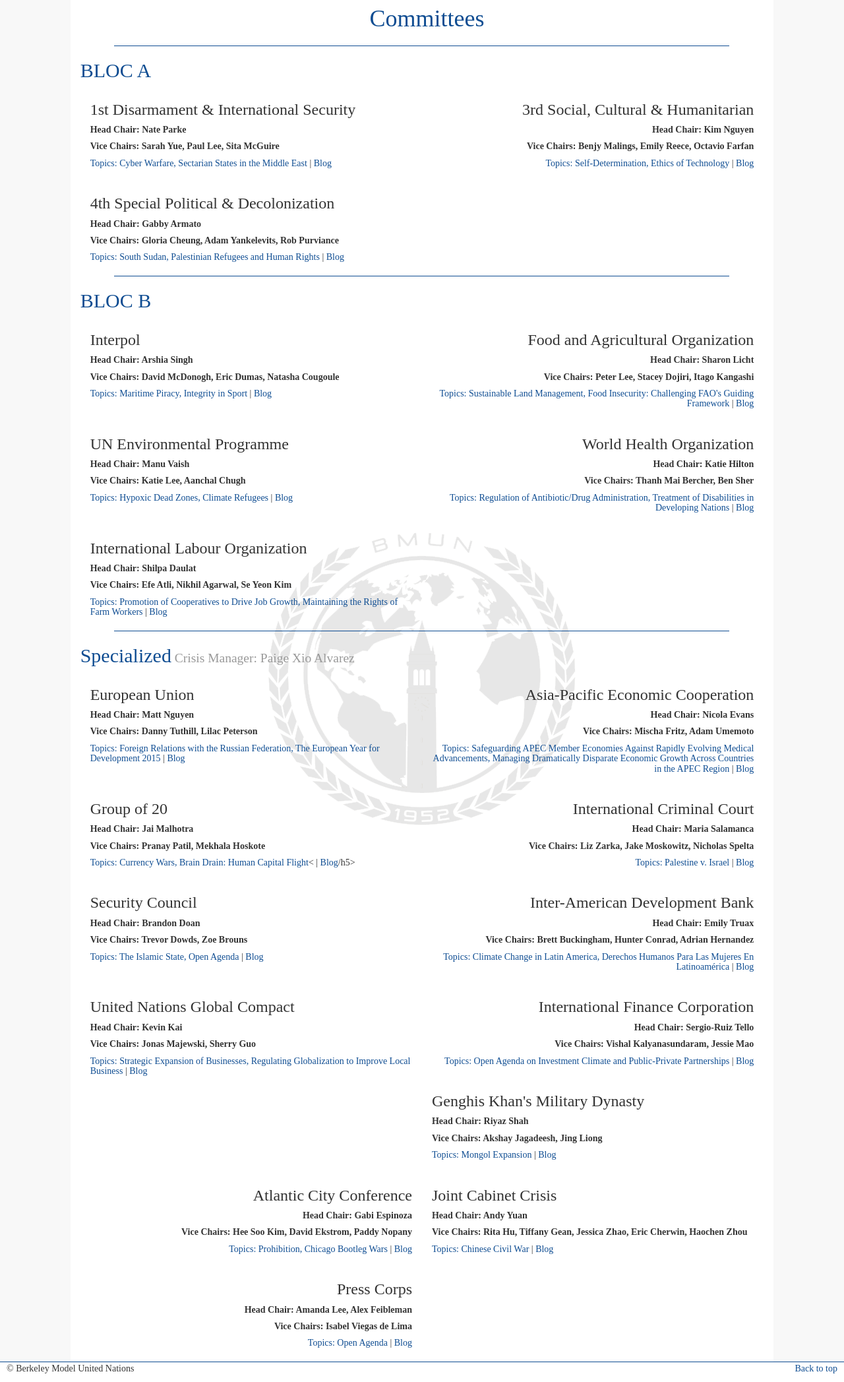
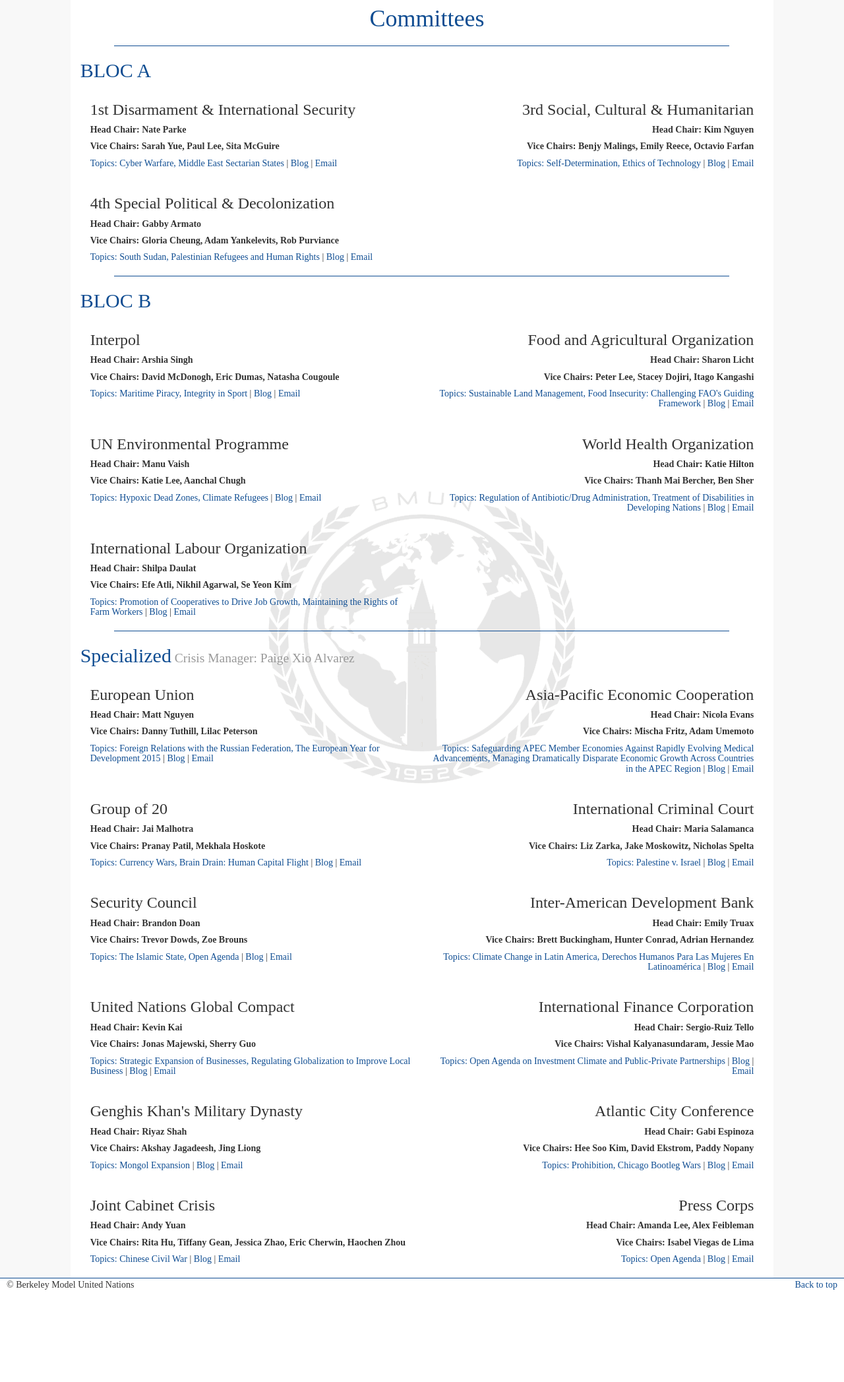
Before and after one commit to nathanielparke/website, a PHP site: page /Committees.php in a window 1280 px wide. Shown: the part 51-2146 px from the top of the page at 66% size. After the commit the page ends 2006 px from the top, so only its background shows below. Run offline with PHP 8.4, Linux system fonts and the light colour scheme; some libraries are stand-ins or nearby versions.

Commit message:
Tech request updates

```diff
--- a/Committees.php
+++ b/Committees.php
@@ -16,21 +16,21 @@
                 <h3 class="committee-heading"> 1st Disarmament & International Security</h3>
                 <h5><strong>Head Chair: Nate Parke</strong></h5>
                 <h5><strong>Vice Chairs: Sarah Yue, Paul Lee, Sita McGuire</h5></strong>
-                <h5><a href="img/BMUN63 DISC final.pdf">Topics: Cyber Warfare, Sectarian States in the Middle East</a> | <a href="http://disc.blogs.bmun.org/">Blog</a></h5>
+                <h5><a href="img/BMUN63 DISC final.pdf">Topics: Cyber Warfare, Middle East Sectarian States</a> | <a href="http://disc.blogs.bmun.org/">Blog</a> | <a href="mailto:nparke@bmun.org" target="_blank">Email</a></h5>
             </div>
 
             <div class="col-md-6 committee" style="text-align:right">
                 <h3 class="committee-heading"> 3rd Social, Cultural & Humanitarian</h3>
                 <h5><strong>Head Chair: Kim Nguyen</strong></h5>
                 <h5><strong>Vice Chairs: Benjy Malings, Emily Reece, Octavio Farfan</h5></strong>
-                <h5><a href="img/BMUN63 SOCHUM final.pdf">Topics: Self-Determination, Ethics of Technology</a> | <a href="http://sochum.blogs.bmun.org/">Blog</a></h5>
+                <h5><a href="img/BMUN63 SOCHUM final.pdf">Topics: Self-Determination, Ethics of Technology</a> | <a href="http://sochum.blogs.bmun.org/">Blog</a> | <a href="mailto:knguyen@bmun.org" target="_blank">Email</a></h5>
             </div>
 
             <div class="col-md-6 committee" style="text-align:left">
                 <h3 class="committee-heading"> 4th Special Political & Decolonization</h3>
                 <h5><strong>Head Chair: Gabby Armato</strong></h5>
                 <h5><strong>Vice Chairs: Gloria Cheung, Adam Yankelevits, Rob Purviance</h5></strong>
-                <h5><a href="img/BMUN63 SPD final.pdf">Topics: South Sudan, Palestinian Refugees and Human Rights</a> | <a href="http://spd.blogs.bmun.org/">Blog</a></h5>
+                <h5><a href="img/BMUN63 SPD final.pdf">Topics: South Sudan, Palestinian Refugees and Human Rights</a> | <a href="http://spd.blogs.bmun.org/">Blog</a> | <a href="mailto:garmato@bmun.org" target="_blank">Email</a></h5>
             </div>
 
             <hr>
@@ -41,35 +41,35 @@
                 <h3 class="committee-heading"> Interpol</h3>
                 <h5><strong>Head Chair: Arshia Singh</strong></h5>
                 <h5><strong>Vice Chairs: David McDonogh, Eric Dumas, Natasha Cougoule</h5></strong>
-                <h5><a href="img/BMUN63 ICPO final.pdf">Topics: Maritime Piracy, Integrity in Sport</a> | <a href="http://icpo.blogs.bmun.org/">Blog</a></h5>
+                <h5><a href="img/BMUN63 ICPO final.pdf">Topics: Maritime Piracy, Integrity in Sport</a> | <a href="http://icpo.blogs.bmun.org/">Blog</a> | <a href="mailto:asingh@bmun.org" target="_blank">Email</a></h5>
             </div>
 
             <div class="col-md-6 committee" style="text-align:right">
                 <h3 class="committee-heading"> Food and Agricultural Organization</h3>
                 <h5><strong>Head Chair: Sharon Licht</strong></h5>
                 <h5><strong>Vice Chairs: Peter Lee, Stacey Dojiri, Itago Kangashi</h5></strong>
-                <h5><a href="img/BMUN63 FAO final.pdf">Topics: Sustainable Land Management, Food Insecurity: Challenging FAO's Guiding Framework</a> | <a href="http://fao.blogs.bmun.org/">Blog</a></h5>
+                <h5><a href="img/BMUN63 FAO final.pdf">Topics: Sustainable Land Management, Food Insecurity: Challenging FAO's Guiding Framework</a> | <a href="http://fao.blogs.bmun.org/">Blog</a> | <a href="mailto:slicht@bmun.org" target="_blank">Email</a></h5>
             </div>
 
             <div class="col-md-6 committee">
                 <h3 class="committee-heading"> UN Environmental Programme</h3>
                 <h5><strong>Head Chair: Manu Vaish</strong></h5>
                 <h5><strong>Vice Chairs: Katie Lee, Aanchal Chugh</h5></strong>
-                <h5><a href="img/BMUN63 UNEP final.pdf">Topics: Hypoxic Dead Zones, Climate Refugees</a> | <a href="http://unep.blogs.bmun.org/">Blog</a></h5>
+                <h5><a href="img/BMUN63 UNEP final.pdf">Topics: Hypoxic Dead Zones, Climate Refugees</a> | <a href="http://unep.blogs.bmun.org/">Blog</a> | <a href="mailto:mvaish@bmun.org" target="_blank">Email</a></h5>
             </div>
 
             <div class="col-md-6 committee" style="text-align:right">
                 <h3 class="committee-heading"> World Health Organization</h3>
                 <h5><strong>Head Chair: Katie Hilton</strong></h5>
                 <h5><strong>Vice Chairs: Thanh Mai Bercher, Ben Sher</h5></strong>
-                <h5><a href="img/BMUN63 WHO final.pdf">Topics: Regulation of Antibiotic/Drug Administration, Treatment of Disabilities in Developing Nations</a> | <a href="http://who.blogs.bmun.org/">Blog</a></h5>
+                <h5><a href="img/BMUN63 WHO final.pdf">Topics: Regulation of Antibiotic/Drug Administration, Treatment of Disabilities in Developing Nations</a> | <a href="http://who.blogs.bmun.org/">Blog</a> | <a href="mailto:khilton@bmun.org" target="_blank">Email</a></h5>
             </div>
 
             <div class="col-md-6 committee">
                 <h3 class="committee-heading"> International Labour Organization</h3>
                 <h5><strong>Head Chair: Shilpa Daulat</strong></h5>
                 <h5><strong>Vice Chairs: Efe Atli, Nikhil Agarwal, Se Yeon Kim</h5></strong>
-                <h5><a href="img/BMUN63 ILO final.pdf">Topics: Promotion of Cooperatives to Drive Job Growth, Maintaining the Rights of Farm Workers</a> | <a href="http://ilo.blogs.bmun.org/">Blog</a></h5>
+                <h5><a href="img/BMUN63 ILO final.pdf">Topics: Promotion of Cooperatives to Drive Job Growth, Maintaining the Rights of Farm Workers</a> | <a href="http://ilo.blogs.bmun.org/">Blog</a> | <a href="mailto:sdaulat@bmun.org" target="_blank">Email</a></h5>
             </div>
 
             <hr>
@@ -80,84 +80,84 @@
                 <h3 class="committee-heading"> European Union</h3>
                 <h5><strong>Head Chair: Matt Nguyen</strong></h5>
                 <h5><strong>Vice Chairs: Danny Tuthill, Lilac Peterson</h5></strong>
-                <h5><a href="img/BMUN63 EU final.pdf">Topics: Foreign Relations with the Russian Federation, The European Year for Development 2015</a> | <a href="http://eu.blogs.bmun.org/">Blog</a></h5>
+                <h5><a href="img/BMUN63 EU final.pdf">Topics: Foreign Relations with the Russian Federation, The European Year for Development 2015</a> | <a href="http://eu.blogs.bmun.org/">Blog</a> | <a href="mailto:mnguyen@bmun.org" target="_blank">Email</a></h5>
             </div>
 
             <div class="col-md-6 committee" style="text-align:right">
                 <h3 class="committee-heading"> Asia-Pacific Economic Cooperation</h3>
                 <h5><strong>Head Chair: Nicola Evans</strong></h5>
                 <h5><strong>Vice Chairs: Mischa Fritz, Adam Umemoto</h5></strong>
-                <h5><a href="img/BMUN63 APEC final.pdf">Topics: Safeguarding APEC Member Economies Against Rapidly Evolving Medical Advancements, Managing Dramatically Disparate Economic Growth Across Countries in the APEC Region </a> | <a href="http://apec.blogs.bmun.org/">Blog</a></h5>
+                <h5><a href="img/BMUN63 APEC final.pdf">Topics: Safeguarding APEC Member Economies Against Rapidly Evolving Medical Advancements, Managing Dramatically Disparate Economic Growth Across Countries in the APEC Region </a> | <a href="http://apec.blogs.bmun.org/">Blog</a> | <a href="mailto:nevans@bmun.org" target="_blank">Email</a></h5>
             </div>
 
             <div class="col-md-6 committee">
                 <h3 class="committee-heading"> Group of 20</h3>
                 <h5><strong>Head Chair: Jai Malhotra</strong></h5>
                 <h5><strong>Vice Chairs: Pranay Patil, Mekhala Hoskote</h5></strong>
-                <h5><a href="img/BMUN63 G20 final.pdf">Topics: Currency Wars, Brain Drain: Human Capital Flight</a>< | <a href="http://g20.blogs.bmun.org/">Blog</a>/h5>
+                <h5><a href="img/BMUN63 G20 final.pdf">Topics: Currency Wars, Brain Drain: Human Capital Flight</a> | <a href="http://g20.blogs.bmun.org/">Blog</a> | <a href="mailto:jmalhotra@bmun.org" target="_blank">Email</a></h5>
             </div>
 
             <div class="col-md-6 committee" style="text-align:right">
                 <h3 class="committee-heading"> International Criminal Court</h3>
                 <h5><strong>Head Chair: Maria Salamanca</strong></h5>
                 <h5><strong>Vice Chairs: Liz Zarka, Jake Moskowitz, Nicholas Spelta</h5></strong>
-                <h5><a href="img/BMUN63 ICC final.pdf">Topics: Palestine v. Israel</a> | <a href="http://icc.blogs.bmun.org/">Blog</a></h5>
+                <h5><a href="img/BMUN63 ICC final.pdf">Topics: Palestine v. Israel</a> | <a href="http://icc.blogs.bmun.org/">Blog</a> | <a href="mailto:msalamanca@bmun.org" target="_blank">Email</a></h5>
             </div>
 
             <div class="col-md-6 committee" >
                 <h3 class="committee-heading"> Security Council</h3>
                 <h5><strong>Head Chair: Brandon Doan</strong></h5>
                 <h5><strong>Vice Chairs: Trevor Dowds, Zoe Brouns</h5></strong>
-                <h5><a href="img/BMUN63 SC final.pdf">Topics: The Islamic State, Open Agenda</a> | <a href="http://sc.blogs.bmun.org/">Blog</a></h5>
+                <h5><a href="img/BMUN63 SC final.pdf">Topics: The Islamic State, Open Agenda</a> | <a href="http://sc.blogs.bmun.org/">Blog</a> | <a href="mailto:bdoan@bmun.org" target="_blank">Email</a></h5>
             </div>
 
             <div class="col-md-6 committee" style="text-align:right">
                 <h3 class="committee-heading"> Inter-American Development Bank</h3>
                 <h5><strong>Head Chair: Emily Truax</strong></h5>
                 <h5><strong>Vice Chairs: Brett Buckingham, Hunter Conrad, Adrian Hernandez</h5></strong>
-                <h5><a href="img/BMUN63 IDB final.pdf">Topics: Climate Change in Latin America, Derechos Humanos Para Las Mujeres En Latinoamérica</a> | <a href="http://idb.blogs.bmun.org/">Blog</a></h5>
+                <h5><a href="img/BMUN63 IDB final.pdf">Topics: Climate Change in Latin America, Derechos Humanos Para Las Mujeres En Latinoamérica</a> | <a href="http://idb.blogs.bmun.org/">Blog</a> | <a href="mailto:etruax@bmun.org" target="_blank">Email</a></h5>
             </div>
 
             <div class="col-md-6 committee">
                 <h3 class="committee-heading"> United Nations Global Compact</h3>
                 <h5><strong>Head Chair: Kevin Kai</strong></h5>
                 <h5><strong>Vice Chairs: Jonas Majewski, Sherry Guo</h5></strong>
-                <h5><a href="img/BMUN63 UNGC final.pdf">Topics: Strategic Expansion of Businesses, Regulating Globalization to Improve Local Business</a> | <a href="http://ungc.blogs.bmun.org/">Blog</a></h5>
+                <h5><a href="img/BMUN63 UNGC final.pdf">Topics: Strategic Expansion of Businesses, Regulating Globalization to Improve Local Business</a> | <a href="http://ungc.blogs.bmun.org/">Blog</a> | <a href="mailto:research@bmun.org" target="_blank">Email</a></h5>
             </div>
 
             <div class="col-md-6 committee" style="text-align:right">
                 <h3 class="committee-heading"> International Finance Corporation</h3>
                 <h5><strong>Head Chair: Sergio-Ruiz Tello</strong></h5>
                 <h5><strong>Vice Chairs: Vishal Kalyanasundaram, Jessie Mao</h5></strong>
-                <h5><a href="img/BMUN63 IFC final.pdf">Topics: Open Agenda on Investment Climate and Public-Private Partnerships</a> | <a href="http://ifc.blogs.bmun.org/">Blog</a></h5>
+                <h5><a href="img/BMUN63 IFC final.pdf">Topics: Open Agenda on Investment Climate and Public-Private Partnerships</a> | <a href="http://ifc.blogs.bmun.org/">Blog</a> | <a href="mailto:sruiztello@bmun.org" target="_blank">Email</a></h5>
             </div>
 
             <div class="col-md-6 committee">
                 <h3 class="committee-heading"> Genghis Khan's Military Dynasty</h3>
                 <h5><strong>Head Chair: Riyaz Shah</strong></h5>
                 <h5><strong>Vice Chairs: Akshay Jagadeesh, Jing Liong</h5></strong>
-                <h5><a href="img/BMUN63 KHAN final.pdf">Topics: Mongol Expansion</a> | <a href="http://khan.blogs.bmun.org/">Blog</a></h5>
+                <h5><a href="img/BMUN63 KHAN final.pdf">Topics: Mongol Expansion</a> | <a href="http://khan.blogs.bmun.org/">Blog</a> | <a href="mailto:chief@bmun.org" target="_blank">Email</a></h5>
             </div>
 
             <div class="col-md-6 committee" style="text-align:right">
                 <h3 class="committee-heading"> Atlantic City Conference</h3>
                 <h5><strong>Head Chair: Gabi Espinoza</strong></h5>
                 <h5><strong>Vice Chairs: Hee Soo Kim, David Ekstrom, Paddy Nopany</h5></strong>
-                <h5><a href="img/BMUN63 ACC final.pdf">Topics: Prohibition, Chicago Bootleg Wars</a> | <a href="http://acc.blogs.bmun.org/">Blog</a></h5>
+                <h5><a href="img/BMUN63 ACC final.pdf">Topics: Prohibition, Chicago Bootleg Wars</a> | <a href="http://acc.blogs.bmun.org/">Blog</a> | <a href="mailto:outreach@bmun.org" target="_blank">Email</a></h5>
             </div>
 
             <div class="col-md-6 committee">
                 <h3 class="committee-heading"> Joint Cabinet Crisis</h3>
                 <h5><strong>Head Chair: Andy Yuan</strong></h5>
                 <h5><strong>Vice Chairs: Rita Hu, Tiffany Gean, Jessica Zhao, Eric Cherwin, Haochen Zhou</h5></strong>
-                <h5><a href="img/BMUN63 JCC final.pdf">Topics: Chinese Civil War</a> | <a href="http://jcc.blogs.bmun.org/">Blog</a></h5>
+                <h5><a href="img/BMUN63 JCC final.pdf">Topics: Chinese Civil War</a> | <a href="http://jcc.blogs.bmun.org/">Blog</a> | <a href="mailto:ayuan@bmun.org" target="_blank">Email</a></h5>
             </div>
 
             <div class="col-md-6 committee" style="text-align:right">
                 <h3 class="committee-heading"> Press Corps</h3>
                 <h5><strong>Head Chair: Amanda Lee, Alex Feibleman</strong></h5>
                 <h5><strong>Vice Chairs: Isabel Viegas de Lima</h5></strong>
-                <h5><a href="img/BMUN63 PRESS final.pdf">Topics: Open Agenda</a> | <a href="http://press.blogs.bmun.org/">Blog</a></h5>
+                <h5><a href="img/BMUN63 PRESS final.pdf">Topics: Open Agenda</a> | <a href="http://press.blogs.bmun.org/">Blog</a> | <a href="mailto:alee@bmun.org" target="_blank">Email</a></h5>
             </div>
 
     </div>
--- a/Scholarship.php
+++ b/Scholarship.php
@@ -6,7 +6,7 @@
 <!-- Marketing Container -->
 <div class="container">
     <div class="col-md-10 col-md-offset-1 content bgimg">
-        <h1 class="content-heading">Golden Bears Letter</h1>
+        <h1 class="content-heading">Alumni Scholarship Letter</h1>
         <hr>
 
         <p>Dear Delegates and Advisors,</p>
@@ -21,7 +21,7 @@
 
         <p style="align:left; max-width:50%">Jonas Majewski<br>
         Treasurer | BMUN LXIII <br>
-        <a href="mailto:chief@bmun.org" target="_blank">treasurer@bmun.org</a></p>
+        <a href="mailto:treasurer@bmun.org" target="_blank">treasurer@bmun.org</a></p>
     </div>
 </div>
 
--- a/html/navbar.html
+++ b/html/navbar.html
@@ -65,6 +65,8 @@
                         <li><a href="Delegate_Welcome.php">Delegate Welcome</a></li>
                         <li><a href="ComingSoon.php">Delegate Guide</a></li>
                         <li><a href="ComingSoon.php">Delegate FAQs</a></li>
+                        <li><a href="img/Position_Paper_Rubric.pdf">Position Paper Guidelines</a></li>
+                        <li><a href="https://docs.google.com/a/bmun.org/forms/d/1wV_dqEJqcJ8a1fvmXeJ1dvJEAR1VCuaQiufW6nQIaHE/viewform">Position Paper Submission</a></li>
                     </ul>
                 </li>
 
```
Also changed, not shown: Mailings.php (+37 -12 lines), Timeline.php (+15 -1 lines), 3 other files.
